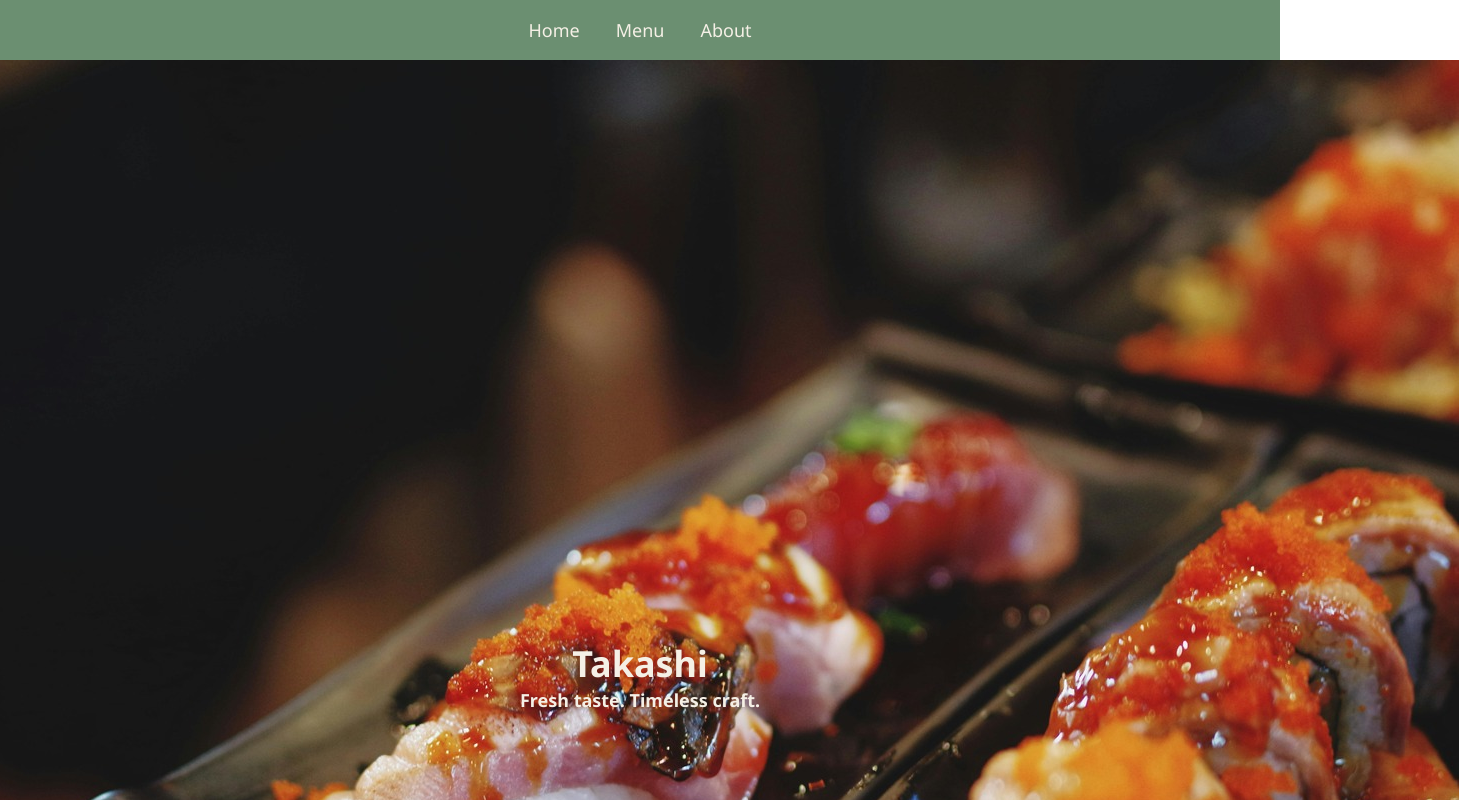
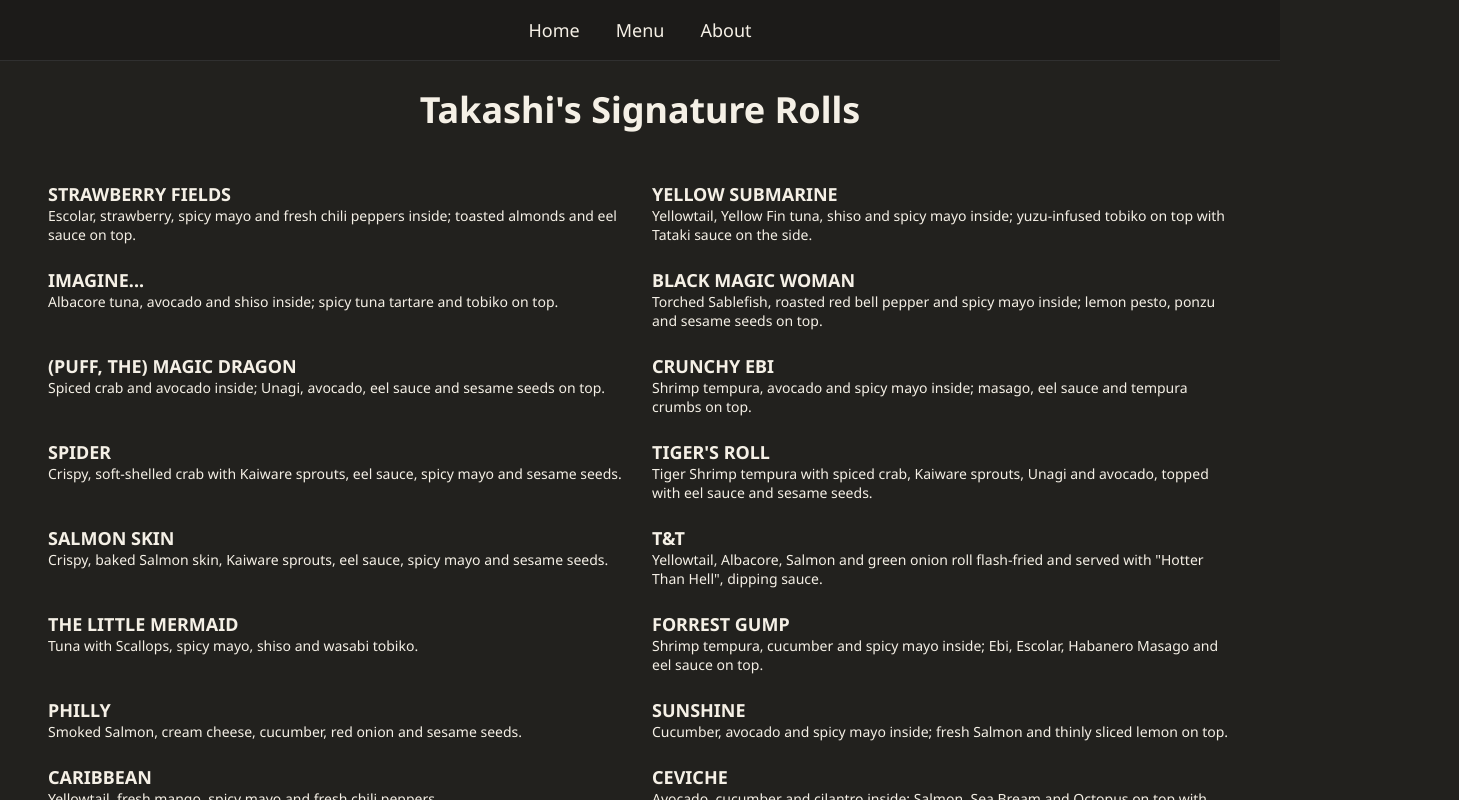
Before and after one commit to Splavacodo/restaurant-page, a website built with webpack: page src/index.html in a window 1280 px wide. Both pictures are taken after a click on the button "Menu". Shown: the top 800 px of the page, 1459 px wide, since content can reach past the window. Built offline with nearby package versions, Linux system fonts and the light colour scheme.

Commit message:
Completed module for loading menu page content and added initial basic menu page styling

```diff
--- a/src/index.html
+++ b/src/index.html
@@ -8,9 +8,9 @@
 <body>
     <header>
         <nav>
-            <button>Home</button>
-            <button>Menu</button>
-            <button>About</button>
+            <button class="home-nav">Home</button>
+            <button class="menu-nav">Menu</button>
+            <button class="about-nav">About</button>
         </nav>
     </header>
     <div id="content">
--- a/src/index.js
+++ b/src/index.js
@@ -1,4 +1,8 @@
 import "./style.css";
-import { loadHomePage } from "./load-homepage";
+import { loadHomePage } from "./load-homepage.js";
+import { loadMenuPage } from "./load-menu-page.js";
 
 loadHomePage();
+
+document.querySelector(".home-nav").addEventListener("click", () => loadHomePage());
+document.querySelector(".menu-nav").addEventListener("click", () => loadMenuPage());
--- a/src/load-homepage.js
+++ b/src/load-homepage.js
@@ -3,6 +3,7 @@ import foodImg from "../public/images/restaurant-homepage-img.jpg";
 function loadHomePage() {
     let contentContainer = document.querySelector("#content");
     contentContainer.style["position"] = "relative";
+    contentContainer.replaceChildren([]);
 
     let homepageImg = document.createElement("img");
     homepageImg.src = foodImg;
--- /dev/null
+++ b/src/load-menu-page.js
@@ -0,0 +1,111 @@
+function loadMenuPage() {
+    let menuContainer = document.createElement("div");
+    menuContainer.setAttribute("class", "menu-container");
+
+    let menuHeader = document.createElement("div");
+    menuHeader.setAttribute("class", "menu-header");
+    menuHeader.textContent = "Takashi's Signature Rolls";
+
+    menuContainer.appendChild(menuHeader);
+
+    let sushiRollNames = [
+        "strawberry fields",
+        "yellow submarine",
+        "imagine...",
+        "black magic woman",
+        "(puff, the) magic dragon",
+        "crunchy ebi",
+        "spider",
+        "tiger's roll",
+        "salmon skin",
+        "t&t",
+        "the little mermaid",
+        "forrest gump",
+        "philly",
+        "sunshine",
+        "caribbean",
+        "ceviche",
+        "ramon's roll",
+        "takashi's hakozushi (aka the box)",
+        "Mr.Blue Sky",
+        "Surf & Snow",
+        "Sebastian",
+        "the summit",
+        "the uptown roll",
+        "shinjo",
+        "zen",
+        "buddha",
+        "shiva",
+        "tekka maki",
+        "kappa maki",
+        "california maki",
+        "spicy maguro",
+        "negihama",
+        "spicy hamachi",
+        "negitoro"
+    ];
+
+    let sushiRollDescription = [
+        "Escolar, strawberry, spicy mayo and fresh chili peppers inside; toasted almonds and eel sauce on top.",
+        "Yellowtail, Yellow Fin tuna, shiso and spicy mayo inside; yuzu-infused tobiko on top with Tataki sauce on the side.",
+        "Albacore tuna, avocado and shiso inside; spicy tuna tartare and tobiko on top.",
+        "Torched Sablefish, roasted red bell pepper and spicy mayo inside; lemon pesto, ponzu and sesame seeds on top.",
+        "Spiced crab and avocado inside; Unagi, avocado, eel sauce and sesame seeds on top.",
+        "Shrimp tempura, avocado and spicy mayo inside; masago, eel sauce and tempura crumbs on top.",
+        "Crispy, soft-shelled crab with Kaiware sprouts, eel sauce, spicy mayo and sesame seeds.",
+        "Tiger Shrimp tempura with spiced crab, Kaiware sprouts, Unagi and avocado, topped with eel sauce and sesame seeds.",
+        "Crispy, baked Salmon skin, Kaiware sprouts, eel sauce, spicy mayo and sesame seeds.",
+        "Yellowtail, Albacore, Salmon and green onion roll flash-fried and served with \"Hotter Than Hell\", dipping sauce.",
+        "Tuna with Scallops, spicy mayo, shiso and wasabi tobiko.",
+        "Shrimp tempura, cucumber and spicy mayo inside; Ebi, Escolar, Habanero Masago and eel sauce on top.",
+        "Smoked Salmon, cream cheese, cucumber, red onion and sesame seeds.",
+        "Cucumber, avocado and spicy mayo inside; fresh Salmon and thinly sliced lemon on top.",
+        "Yellowtail, fresh mango, spicy mayo and fresh chili peppers.",
+        "Avocado, cucumber and cilantro inside; Salmon, Sea Bream and Octopus on top with Takashi's ceviche dipping sauce!",
+        "Tuna, cilantro, avocado and spicy mayo with fresh chili peppers on top (it's hot!!).",
+        "Amberjack, Tobiko and spicy mayo inside; Tuna, Yellowtail and Salmon on top.",
+        "Bluefin Tuna, fresh wasabi, avocado, shiso, and crushed sesame seeds.",
+        "Asian pear, avocado, shiso inside; New Zealand Salmon, Hirame, sliced lime, thai chilis, and ponzu on top.",
+        "Spiced crab with avocado and sesame seeds.",
+        "Tuna, spiced crab, sliced avocado and tobiko wrapped in cucumber; topped with Tataki sauce and fresh chilis.",
+        "Salmon, Hamachi, asparagus, wasabi tobiko, jalapeño vinaigrette, shichimi togarashi.",
+        "Pickled burdock root, yamaimo, cucumber, shiso and sesame seeds.",
+        "Asparagus, tomato and avocado inside; sesame seeds on top.",
+        "Tempura fried portabellas, green beans, sweet potato and carrots inside; topped with eel sauce and sesame seeds.",
+        "Tempura shishito pepper and tomato inside; avocado, jalapeño and sea salt on top; served with yuzu-balsamic dipping sauce.",
+        "Fresh Tuna roll with wasbi.",
+        "Japanese cucumber with sesame seeds.",
+        "Kani Kama (imitation crab) with avocado and sesame seeds.",
+        "Fresh tuna and spicy mayo.",
+        "Yellowtail and scallions.",
+        "Yellowtail with spicy mayo and kaiware.",
+        "Fatty tuna with scallions."
+    ];
+
+    let menuItemsContainer = document.createElement("div");
+    menuItemsContainer.setAttribute("class", "menu-items-container");
+
+    for(let i = 0; i < sushiRollNames.length; i++) {
+        let menuItemContainer = document.createElement("div");
+
+        let menuItemTitle = document.createElement("div");
+        menuItemTitle.setAttribute("class", "menu-item-title");
+        menuItemTitle.textContent = sushiRollNames[i];
+
+        let menuItemDescription = document.createElement("div");
+        menuItemDescription.setAttribute("class", "menu-item-description");
+        menuItemDescription.textContent = sushiRollDescription[i];
+
+        menuItemContainer.appendChild(menuItemTitle);
+        menuItemContainer.appendChild(menuItemDescription);
+
+        menuItemsContainer.appendChild(menuItemContainer);
+    }
+
+    menuContainer.appendChild(menuItemsContainer);
+
+    let contentContainer = document.querySelector("#content");
+    contentContainer.replaceChildren(menuContainer);
+}
+
+export { loadMenuPage };
--- a/src/style.css
+++ b/src/style.css
@@ -2,6 +2,7 @@
 
 html,
 nav > button {
+    box-sizing: border-box;
     font-family: "Noto Sans";
     color: #F5F0E6;
 }
@@ -9,6 +10,7 @@ nav > button {
 body {
     margin: 0;
     padding: 0;
+    background-color: #22211E;
 }
 
 nav > button {
@@ -32,7 +34,8 @@ nav {
     padding: 12px 0;
     height: 36px;
 
-    background-color: #6B8F71;
+    background-color: #1C1B19;
+    border-bottom: 1px solid #303030;
 }
 
 #content {
@@ -60,3 +63,36 @@ nav {
     transform: translate(-50%, -50%);
     font-weight: bold;
 }
+
+.menu-container {
+    display: flex;
+    flex-direction: column;
+    align-items: center;
+    gap: 24px;
+
+    padding: 24px;
+    background-color: #22211E;
+}
+
+.menu-header {
+    font-size: 36px;
+    font-weight: bold;
+    text-align: center;
+}
+
+.menu-item-title {
+    font-size: 18px;
+    font-weight: bold;
+    text-transform: uppercase;
+}
+
+.menu-item-description {
+    font-size: 14px;
+}
+
+.menu-items-container {
+    display: grid;
+    grid-template-columns: repeat(2, minmax(300px, 600px));
+    gap: 24px;
+    padding: 24px;
+}
```
